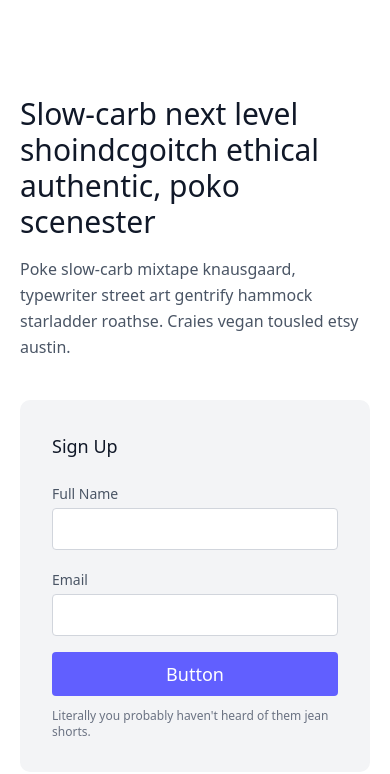
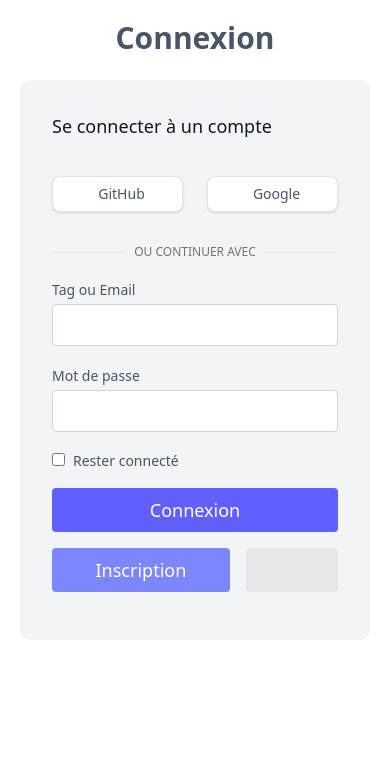
Before and after one commit to francois95140/MonVoisin3000, a React (Vite) app in the folder front/: page /connexion in a window 390 px wide. Shown: the top 774 px of the page. Built offline with nearby package versions, Linux system fonts and the light colour scheme.

Commit message:
photo de profil & style

```diff
--- a/front/src/auth/Connexion.tsx
+++ b/front/src/auth/Connexion.tsx
@@ -1,57 +1,88 @@
+import { NavLink } from "react-router-dom";
+
 function Connexion() {
   return (
     <>
-      <section className="text-gray-600 body-font">
-        <div className="container px-5 py-24 mx-auto flex flex-wrap items-center">
-          <div className="lg:w-3/5 md:w-1/2 md:pr-16 lg:pr-0 pr-0">
-            <h1 className="title-font font-medium text-3xl text-gray-900">
-              Slow-carb next level shoindcgoitch ethical authentic, poko
-              scenester
-            </h1>
-            <p className="leading-relaxed mt-4">
-              Poke slow-carb mixtape knausgaard, typewriter street art gentrify
-              hammock starladder roathse. Craies vegan tousled etsy austin.
-            </p>
-          </div>
-          <div className="lg:w-2/6 md:w-1/2 bg-gray-100 rounded-lg p-8 flex flex-col md:ml-auto w-full mt-10 md:mt-0">
+            <section className="text-gray-600 body-font flex flex-col justify-center items-center">
+        <h1 className="text-3xl font-semibold mt-5">Connexion</h1>
+        <div className="container px-5 py-6 mx-auto flex flex-wrap items-center justify-center">
+          <form onSubmit={ console.log("test") } className="lg:w-2/5 md:w-1/2 bg-gray-100 rounded-lg p-8 flex flex-col w-full mt-0 justify-center">
             <h2 className="text-gray-900 text-lg font-medium title-font mb-5">
-              Sign Up
+              Se connecter à un compte
             </h2>
+            <div className="grid grid-cols-2 gap-6 my-4">
+              <button className="inline-flex items-center justify-center gap-2 whitespace-nowrap rounded-md text-sm font-medium transition-colors focus-visible:outline-none focus-visible:ring-1 focus-visible:ring-ring disabled:pointer-events-none disabled:opacity-50 [&amp;_svg]:pointer-events-none [&amp;_svg]:size-4 [&amp;_svg]:shrink-0 border border-input bg-background shadow-sm hover:bg-accent hover:text-accent-foreground h-9 px-4 py-2">
+                <ion-icon name="logo-github" className="text-2xl"></ion-icon>
+                GitHub
+              </button>
+              <button className="inline-flex items-center justify-center gap-2 whitespace-nowrap rounded-md text-sm font-medium transition-colors focus-visible:outline-none focus-visible:ring-1 focus-visible:ring-ring disabled:pointer-events-none disabled:opacity-50 [&amp;_svg]:pointer-events-none [&amp;_svg]:size-4 [&amp;_svg]:shrink-0 border border-input bg-background shadow-sm hover:bg-accent hover:text-accent-foreground h-9 px-4 py-2">
+                <ion-icon name="logo-google" className="text-2xl"></ion-icon>
+                Google
+              </button>
+            </div>
+            <div className="relative my-4">
+              <div className="absolute inset-0 flex items-center">
+                <span className="w-full border-t"></span>
+              </div>
+              <div className="relative flex justify-center text-xs uppercase">
+                <span className="bg-gray-100 px-2 text-muted-foreground">
+                  Ou continuer avec
+                </span>
+              </div>
+            </div>
             <div className="relative mb-4">
               <label
-                htmlFor="full-name"
+                htmlFor="tag"
                 className="leading-7 text-sm text-gray-600"
               >
-                Full Name
+                Tag ou Email
               </label>
               <input
                 type="text"
-                id="full-name"
-                name="full-name"
+                id="tag"
+                name="tag"
                 className="w-full bg-white rounded border border-gray-300 focus:border-indigo-500 focus:ring-2 focus:ring-indigo-200 text-base outline-none text-gray-700 py-1 px-3 leading-8 transition-colors duration-200 ease-in-out"
               />
             </div>
             <div className="relative mb-4">
               <label
-                htmlFor="email"
+                htmlFor="motdepasse"
                 className="leading-7 text-sm text-gray-600"
               >
-                Email
+                Mot de passe
               </label>
               <input
-                type="email"
-                id="email"
-                name="email"
+                type="password"
+                id="motdepasse"
+                name="motdepasse"
                 className="w-full bg-white rounded border border-gray-300 focus:border-indigo-500 focus:ring-2 focus:ring-indigo-200 text-base outline-none text-gray-700 py-1 px-3 leading-8 transition-colors duration-200 ease-in-out"
               />
             </div>
-            <button className="text-white bg-indigo-500 border-0 py-2 px-8 focus:outline-none hover:bg-indigo-600 rounded text-lg">
-              Button
+            <div className="relative mb-4">
+              <input
+                type="checkbox"
+                id="restconnecte"
+                name="restconnecte"
+                className="mr-2 leading-tight"
+              />
+              <label htmlFor="restconnecte" className="text-sm">
+                Rester connecté
+              </label>
+            </div>
+            <button type="submit"  className="text-white bg-indigo-500 border-0 py-2 px-8 focus:outline-none hover:bg-indigo-600 rounded text-lg">
+              Connexion
             </button>
-            <p className="text-xs text-gray-500 mt-3">
-              Literally you probably haven't heard of them jean shorts.
-            </p>
-          </div>
+            <div className="flex my-4">
+              <NavLink to="/inscription" className="mr-2 flex-2/3 text-white bg-indigo-400 border-0 py-2 px-8 focus:outline-none hover:bg-indigo-500 rounded text-lg text-center">
+                Inscription
+              </NavLink>
+              <NavLink to="/" className="ml-2 flex-1/3 .text-gray-700 bg-gray-200 border-0 py-2 px-8 focus:outline-none hover:bg-gray-300 rounded text-lg text-center">
+                <span className="h-full flex items-center text-2xl text-center justify-center">
+                  <ion-icon name="arrow-back-outline"></ion-icon>
+                </span>
+              </NavLink>
+            </div>
+          </form>
         </div>
       </section>
     </>
--- /dev/null
+++ b/front/src/auth/Inscription.css
@@ -0,0 +1,4 @@
+.photo:hover .photoicon {
+    transition: opacity 0.5s;
+    opacity: 1;
+}
--- a/front/src/home/Home.tsx
+++ b/front/src/home/Home.tsx
@@ -5,7 +5,7 @@ function HomePage() {
     <>
       <section className="h-screen text-gray-600 body-font">
         <div className="h-full container mx-auto flex items-center justify-center px-5 py-6 md:flex-row flex-col">
-          <div className="lg:max-w-lg lg:w-full md:w-1/2 w-5/6 mb-10 md:mb-0">
+          <div className="justify-center items-center flex lg:max-w-lg lg:w-full md:w-1/2 w-5/6 mb-10 md:mb-0">
             <img
               className="object-cover object-center rounded"
               alt="hero"
--- a/front/styles.css
+++ b/front/styles.css
@@ -1,8 +1,5 @@
 @import "tailwindcss";
 
-@plugin 'tailwindcss-animate';
-
-@custom-variant dark (&:is(.dark *));
 
 :root {
   --background: oklch(1 0 0); /* background principal appliqué au body*/
```
Also changed, not shown: front/src/auth/Inscription.tsx (+78 -38 lines).
